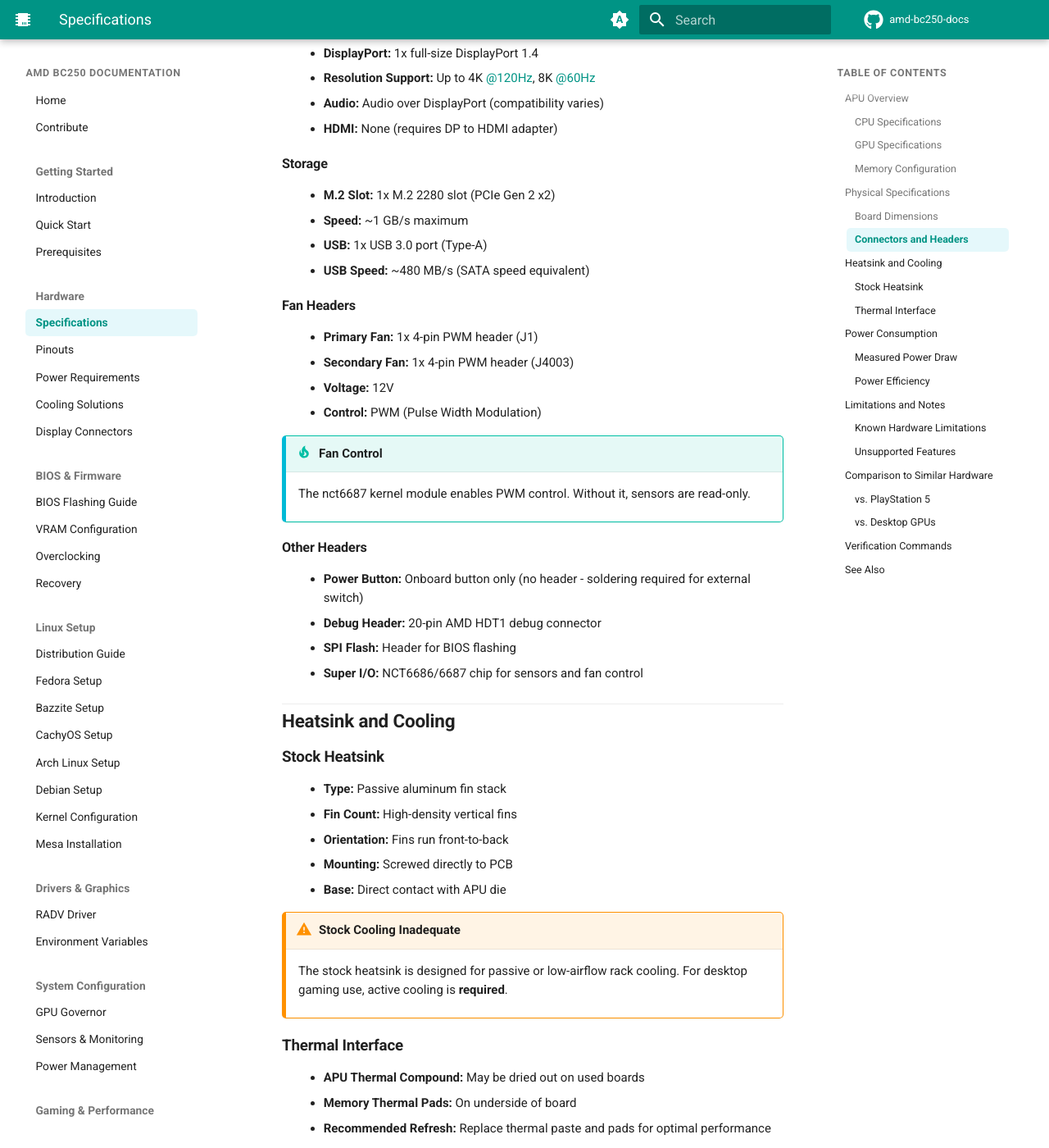
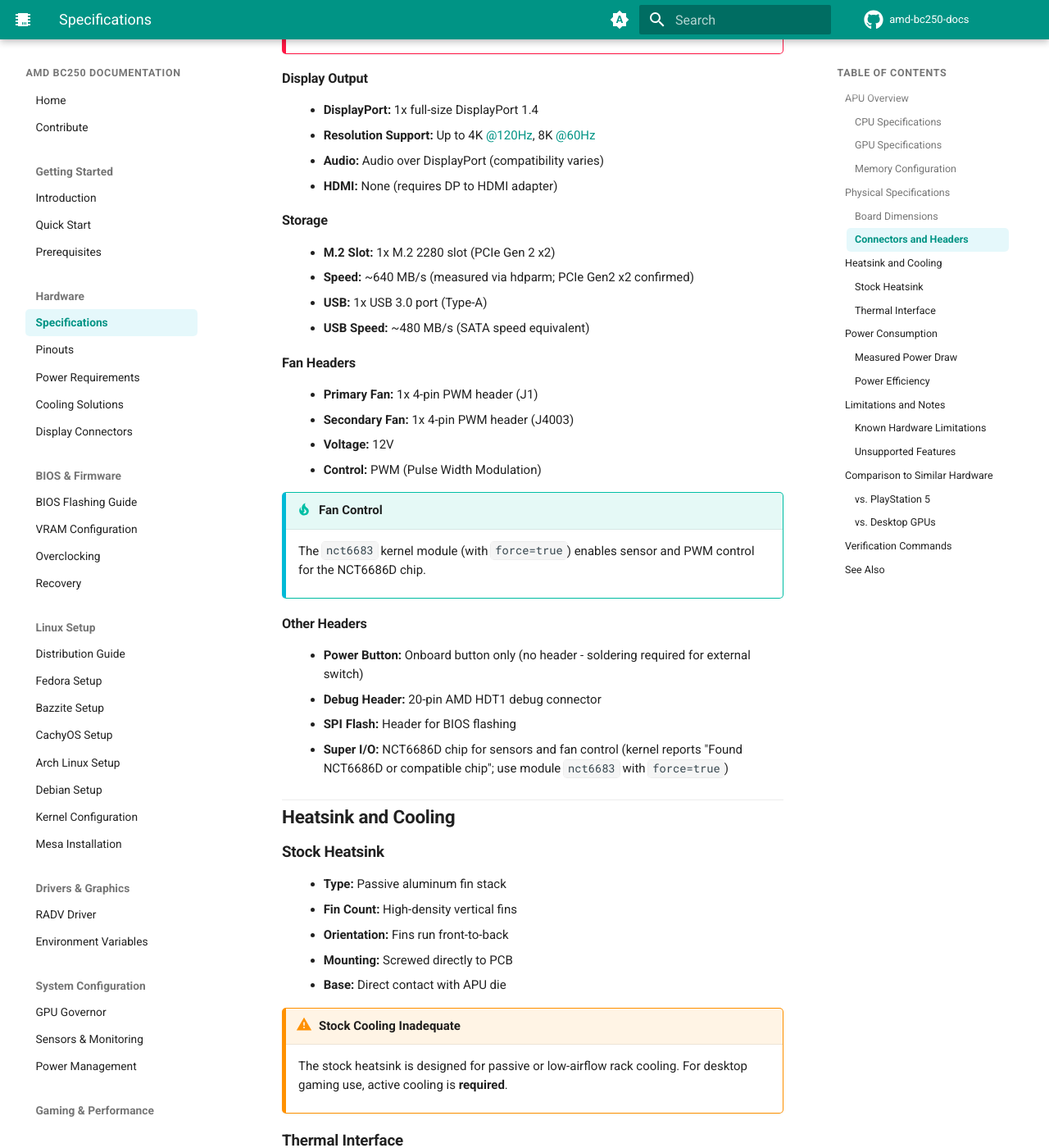
Before and after one commit to elektricM/amd-bc250-docs, an MkDocs documentation site: the page built from docs/hardware/specifications.md, in a window 1280 px wide and 1400 px high, scrolled down 2143 px. Shown: the whole window at 82% size. Built offline with MkDocs 1.6.1 and Material for MkDocs 9.7.7, drawn with Linux system fonts in a browser that asks for light colours; comment, search, counter and statistics services are not loaded; the version menu is left out; some of the changed text lies outside the part shown.

Commit message:
fix(specs): correct Super I/O chip to NCT6686D, update Vulkan to 1.4

```diff
--- a/docs/hardware/specifications.md
+++ b/docs/hardware/specifications.md
@@ -38,7 +38,7 @@
 - **Memory Type:** GDDR6 (PS5 specification)
 - **Memory Speed:** 14 Gbps
 - **Memory Bus:** 256-bit
-- **Memory Bandwidth:** ~448 GB/s
+- **Memory Bandwidth:** ~448 GB/s (based on PS5 APU spec: 256-bit @ 14 Gbps). Actual BC-250 bandwidth is unconfirmed — dmidecode reports 1750 MT/s configured speed, and community reports suggest memory speeds may be lower or locked differently than full PS5 spec.
 
 !!!warning "Memory Split Required"
     The 16GB is shared between CPU and GPU. You must configure the split in BIOS:
@@ -80,7 +80,7 @@
 #### Storage
 
 - **M.2 Slot:** 1x M.2 2280 slot (PCIe Gen 2 x2)
-- **Speed:** ~1 GB/s maximum
+- **Speed:** ~640 MB/s (measured via hdparm; PCIe Gen2 x2 confirmed)
 - **USB:** 1x USB 3.0 port (Type-A)
 - **USB Speed:** ~480 MB/s (SATA speed equivalent)
 
@@ -92,14 +92,14 @@
 - **Control:** PWM (Pulse Width Modulation)
 
 !!!tip "Fan Control"
-    The nct6687 kernel module enables PWM control. Without it, sensors are read-only.
+    The `nct6683` kernel module (with `force=true`) enables sensor and PWM control for the NCT6686D chip.
 
 #### Other Headers
 
 - **Power Button:** Onboard button only (no header - soldering required for external switch)
 - **Debug Header:** 20-pin AMD HDT1 debug connector
 - **SPI Flash:** Header for BIOS flashing
-- **Super I/O:** NCT6686/6687 chip for sensors and fan control
+- **Super I/O:** NCT6686D chip for sensors and fan control (kernel reports "Found NCT6686D or compatible chip"; use module `nct6683` with `force=true`)
 
 ## Heatsink and Cooling
 
```
Also changed, not shown: other parts of docs/hardware/specifications.md (+2 -2 lines).
